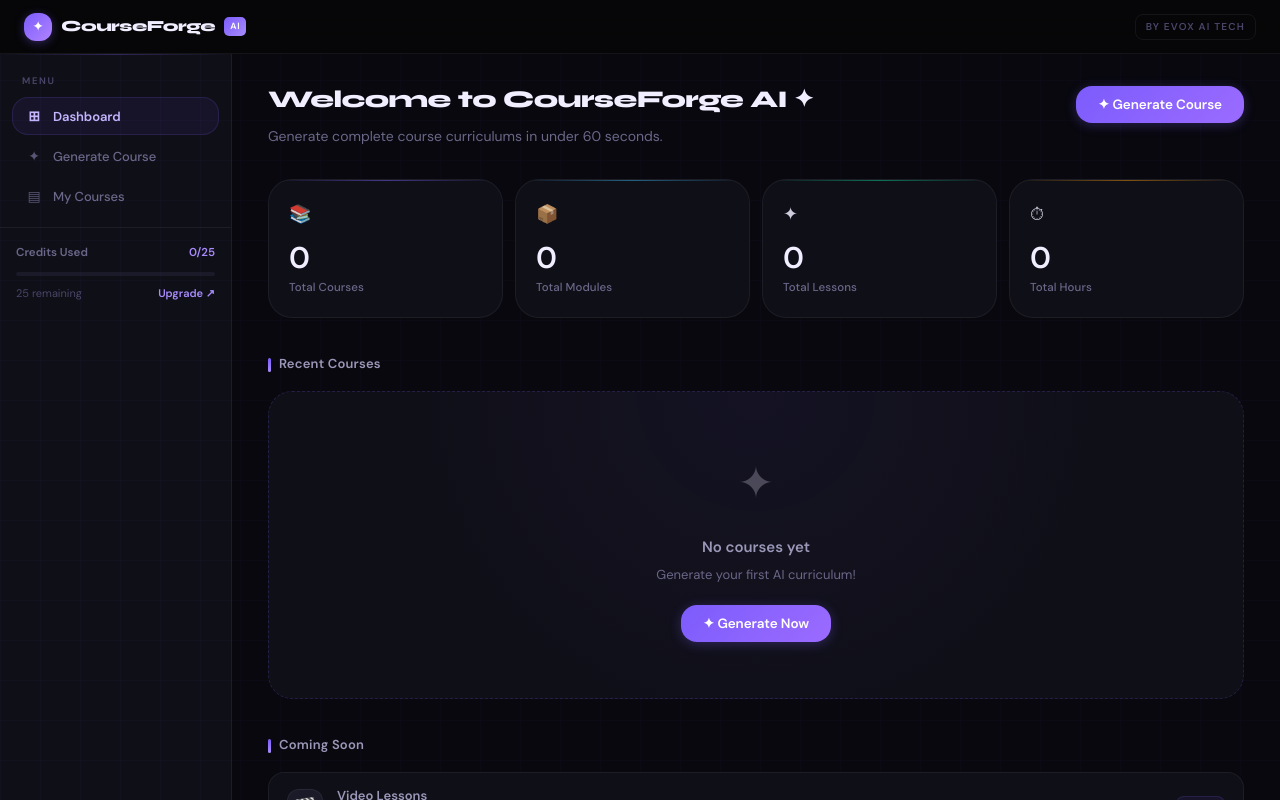
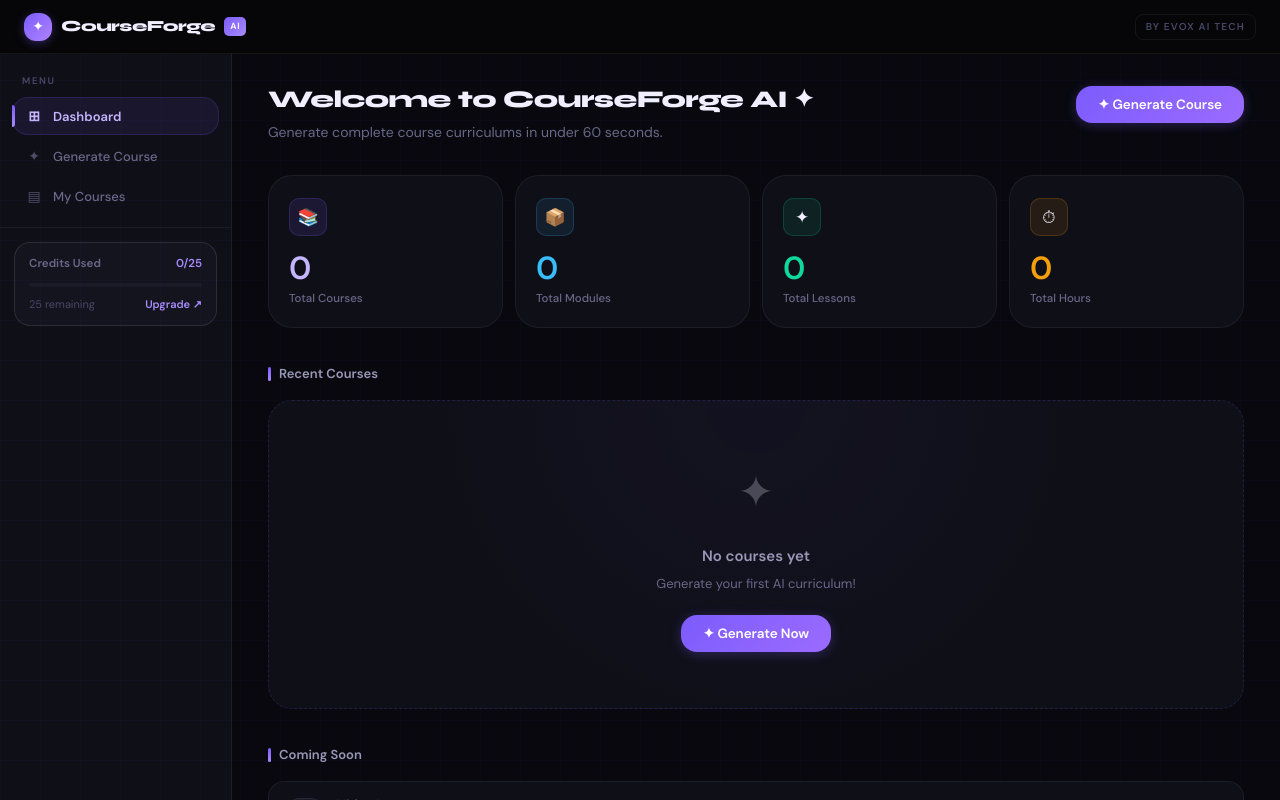
Before and after one commit to evoxaitech/courseforge-ai, a React (Create React App) app: page / in a window 1280 px wide. Built offline with nearby package versions, Linux system fonts and the light colour scheme.

Commit message:
feat: colored stats, card stripes, sidebar active bar

```diff
--- a/src/components/Sidebar.css
+++ b/src/components/Sidebar.css
@@ -7,17 +7,6 @@
     flex-direction: column;
     overflow-y: auto;
     overflow-x: hidden;
-    position: relative;
-}
-
-.sidebar::before {
-    content: '';
-    position: absolute;
-    top: 0;
-    left: 0;
-    right: 0;
-    height: 1px;
-    background: linear-gradient(90deg, transparent, rgba(123, 92, 245, 0.3), transparent);
 }
 
 .sidebar-nav {
@@ -52,20 +41,30 @@
     text-align: left;
     transition: var(--trans);
     margin-bottom: 2px;
-    letter-spacing: -0.1px;
+    position: relative;
 }
 
 .sidebar-item:hover {
     background: var(--surface2);
     color: var(--text2);
-    border-color: var(--border);
 }
 
 .sidebar-item.active {
-    background: rgba(123, 92, 245, 0.08);
+    background: rgba(123, 92, 245, 0.1);
     color: var(--accent3);
-    border-color: rgba(123, 92, 245, 0.16);
+    border-color: rgba(123, 92, 245, 0.18);
     font-weight: 600;
+}
+
+.sidebar-item.active::before {
+    content: '';
+    position: absolute;
+    left: -1px;
+    top: 20%;
+    height: 60%;
+    width: 3px;
+    background: linear-gradient(180deg, var(--accent), var(--accent2));
+    border-radius: 0 3px 3px 0;
 }
 
 .sidebar-item-icon {
@@ -73,7 +72,7 @@
     width: 18px;
     text-align: center;
     flex-shrink: 0;
-    opacity: 0.8;
+    opacity: 0.7;
 }
 
 .sidebar-item.active .sidebar-item-icon {
@@ -156,11 +155,18 @@
 }
 
 .sidebar-footer {
-    padding: 16px;
+    padding: 14px;
     border-top: 1px solid var(--border);
     background: var(--surface);
     position: sticky;
     bottom: 0;
+}
+
+.credits-box {
+    background: var(--surface2);
+    border: 1px solid var(--border2);
+    border-radius: var(--r-lg);
+    padding: 12px 14px;
 }
 
 .usage-header {
--- a/src/components/Sidebar.js
+++ b/src/components/Sidebar.js
@@ -7,7 +7,7 @@
   { id: 'courses',   icon: '▤',  label: 'My Courses' },
 ];
 
-const COLORS = ['#7C5CFC','#10D9A0','#F59E0B','#38BDF8'];
+const COLORS = ['#7B5CF5','#10D9A0','#F59E0B','#38BDF8'];
 
 export default function Sidebar({ currentView, onNavigate, recentCourses = [], onCourseClick, creditsUsed = 0, onDeleteCourse }) {
   const pct = Math.min((creditsUsed / 25) * 100, 100);
@@ -48,6 +48,7 @@
       )}
 
       <div className="sidebar-footer">
+        <div className="credits-box">
           <div className="usage-header">
             <span className="usage-label">Credits Used</span>
             <span className="usage-value">{creditsUsed}/25</span>
@@ -60,6 +61,7 @@
             <button className="upgrade-link">Upgrade ↗</button>
           </div>
         </div>
+      </div>
     </aside>
   );
 }
--- a/src/pages/Dashboard.css
+++ b/src/pages/Dashboard.css
@@ -3,12 +3,6 @@
     align-items: flex-start;
     justify-content: space-between;
     gap: 20px;
-}
-
-.dash-hero-left {
-    display: flex;
-    flex-direction: column;
-    gap: 4px;
 }
 
 /* Stats Grid */
@@ -23,67 +17,79 @@
     background: var(--surface);
     border: 1px solid var(--border);
     border-radius: var(--r-xl);
-    padding: 20px;
+    padding: 22px 20px 18px;
     transition: var(--trans);
     position: relative;
     overflow: hidden;
     cursor: default;
 }
 
-.stat-card::before {
-    content: '';
-    position: absolute;
-    top: 0;
-    left: 0;
-    right: 0;
-    height: 1px;
-    background: linear-gradient(90deg, transparent, var(--stat-color, rgba(123, 92, 245, 0.4)), transparent);
-}
-
 .stat-card:hover {
     border-color: var(--border2);
     transform: translateY(-3px);
-    box-shadow: var(--shadow-md);
+    box-shadow: 0 8px 28px rgba(0, 0, 0, 0.35);
 }
 
-.stat-card.purple {
-    --stat-color: rgba(123, 92, 245, 0.5);
+.stat-icon-wrap {
+    width: 38px;
+    height: 38px;
+    border-radius: 10px;
+    display: flex;
+    align-items: center;
+    justify-content: center;
+    font-size: 17px;
+    margin-bottom: 16px;
 }
 
-.stat-card.blue {
-    --stat-color: rgba(58, 175, 232, 0.5);
+.stat-card.purple .stat-icon-wrap {
+    background: rgba(123, 92, 245, 0.12);
+    border: 1px solid rgba(123, 92, 245, 0.2);
 }
 
-.stat-card.green {
-    --stat-color: rgba(14, 207, 150, 0.5);
+.stat-card.blue .stat-icon-wrap {
+    background: rgba(58, 175, 232, 0.1);
+    border: 1px solid rgba(58, 175, 232, 0.2);
 }
 
-.stat-card.amber {
-    --stat-color: rgba(240, 146, 10, 0.5);
+.stat-card.green .stat-icon-wrap {
+    background: rgba(14, 207, 150, 0.1);
+    border: 1px solid rgba(14, 207, 150, 0.2);
 }
 
-.stat-icon {
-    font-size: 18px;
-    margin-bottom: 14px;
-    display: block;
-    opacity: 0.85;
+.stat-card.amber .stat-icon-wrap {
+    background: rgba(240, 146, 10, 0.1);
+    border: 1px solid rgba(240, 146, 10, 0.2);
 }
 
 .stat-value {
-    font-size: 30px;
+    font-size: 32px;
     font-weight: 800;
     font-family: var(--font-mono);
-    color: var(--text);
     line-height: 1;
     margin-bottom: 6px;
-    letter-spacing: -1px;
+    letter-spacing: -1.5px;
+}
+
+.stat-card.purple .stat-value {
+    color: var(--accent3);
+}
+
+.stat-card.blue .stat-value {
+    color: var(--blue);
+}
+
+.stat-card.green .stat-value {
+    color: var(--green);
+}
+
+.stat-card.amber .stat-value {
+    color: var(--amber);
 }
 
 .stat-label {
     font-size: 11.5px;
     color: var(--text3);
     font-weight: 500;
-    letter-spacing: 0.1px;
 }
 
 /* Sections */
@@ -102,7 +108,6 @@
     font-size: 13px;
     font-weight: 700;
     color: var(--text2);
-    letter-spacing: 0.2px;
     display: flex;
     align-items: center;
     gap: 8px;
@@ -131,7 +136,7 @@
 
 .section-link:hover {
     color: var(--accent3);
-    background: var(--accent-glow2);
+    background: rgba(123, 92, 245, 0.08);
 }
 
 /* Course Cards */
@@ -145,33 +150,36 @@
     background: var(--surface);
     border: 1px solid var(--border);
     border-radius: var(--r-xl);
-    padding: 18px;
+    overflow: hidden;
     cursor: pointer;
     transition: var(--trans);
     display: flex;
     flex-direction: column;
-    gap: 14px;
-    position: relative;
-    overflow: hidden;
 }
 
-.course-card::after {
-    content: '';
-    position: absolute;
-    inset: 0;
-    background: linear-gradient(135deg, rgba(123, 92, 245, 0.04), transparent 60%);
-    opacity: 0;
+.course-card-stripe {
+    height: 3px;
+    background: linear-gradient(90deg, var(--accent), var(--accent2), #38BDF8);
+    opacity: 0.6;
     transition: var(--trans);
+}
+
+.course-card:hover .course-card-stripe {
+    opacity: 1;
+}
+
+.course-card-body {
+    padding: 16px 18px;
+    display: flex;
+    flex-direction: column;
+    gap: 14px;
+    flex: 1;
 }
 
 .course-card:hover {
     border-color: rgba(123, 92, 245, 0.25);
     transform: translateY(-3px);
-    box-shadow: 0 8px 28px rgba(0, 0, 0, 0.4), 0 0 0 1px rgba(123, 92, 245, 0.1);
-}
-
-.course-card:hover::after {
-    opacity: 1;
+    box-shadow: 0 8px 28px rgba(0, 0, 0, 0.35);
 }
 
 .course-card-title {
@@ -206,7 +214,7 @@
     border: 1px dashed rgba(123, 92, 245, 0.2);
     border-radius: var(--r-xl);
     text-align: center;
-    background-image: radial-gradient(circle at 50% 0%, rgba(123, 92, 245, 0.05), transparent 60%);
+    background-image: radial-gradient(circle at 50% 0%, rgba(123, 92, 245, 0.04), transparent 60%);
 }
 
 /* Coming Soon */
@@ -233,7 +241,7 @@
 }
 
 .coming-icon {
-    font-size: 18px;
+    font-size: 17px;
     flex-shrink: 0;
     width: 36px;
     height: 36px;
--- a/src/pages/Dashboard.js
+++ b/src/pages/Dashboard.js
@@ -13,7 +13,7 @@
     <div className="page fade-in">
       <div className="page-header">
         <div className="dash-hero">
-          <div className="dash-hero-left">
+          <div>
             <div className="page-title">Welcome to CourseForge AI ✦</div>
             <div className="page-subtitle">Generate complete course curriculums in under 60 seconds.</div>
           </div>
@@ -26,7 +26,7 @@
       <div className="stats-grid">
         {stats.map((s, i) => (
           <div key={i} className={`stat-card ${s.color}`}>
-            <span className="stat-icon">{s.icon}</span>
+            <div className="stat-icon-wrap">{s.icon}</div>
             <div className="stat-value">{s.value}</div>
             <div className="stat-label">{s.label}</div>
           </div>
@@ -54,7 +54,9 @@
           <div className="courses-grid">
             {courses.slice(0, 6).map(c => (
               <div key={c.id} className="course-card" onClick={() => onCourseClick(c.id)}>
-                <div className="course-card-top">
+                <div className="course-card-stripe" />
+                <div className="course-card-body">
+                  <div>
                     <div className="course-card-title">{c.title}</div>
                     <div className="course-card-tagline">{c.tagline}</div>
                   </div>
@@ -62,6 +64,7 @@
                     {c.totalHours && <span className="tag purple">{c.totalHours}h</span>}
                     {c.totalLessons && <span className="tag green">{c.totalLessons} lessons</span>}
                     {c.modules && <span className="tag amber">{c.modules.length} modules</span>}
+                  </div>
                 </div>
               </div>
             ))}
```
Lines whose indentation alone changed are shown as unchanged.
